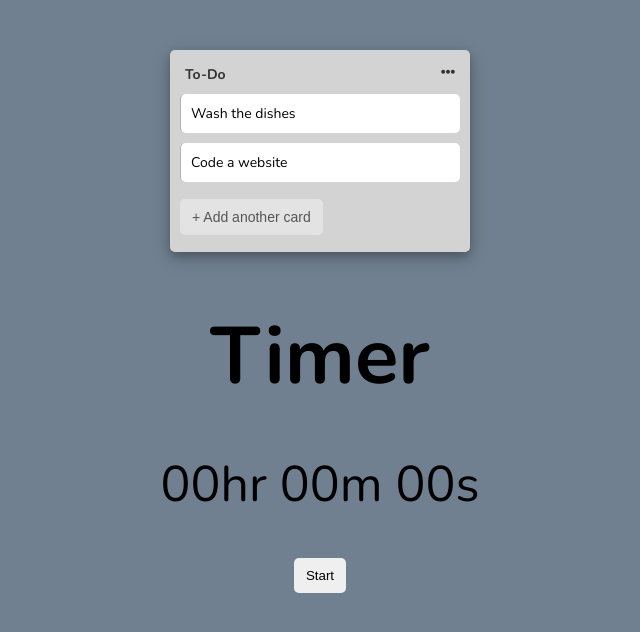
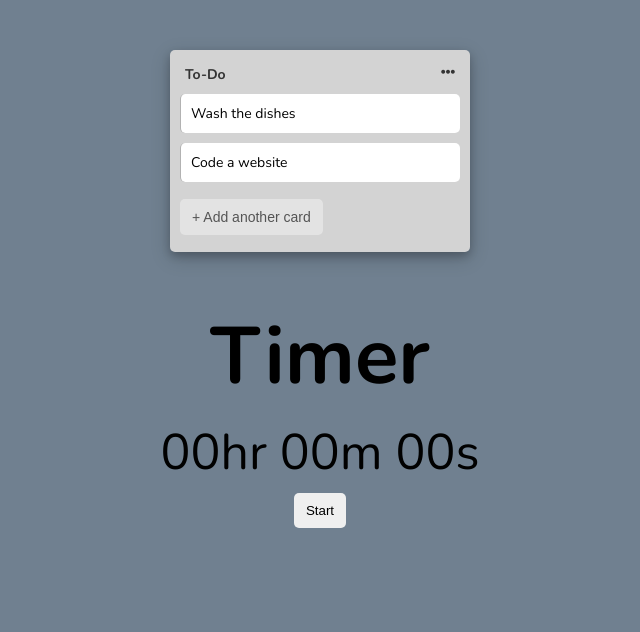
Before and after one commit to wwwLulu/Tracker-App, a Vue app: page / in a window 1280 px wide. Shown: the top 632 px of the page, without its empty margins (320-960 px from the left). Built offline with nearby package versions, Linux system fonts and the light colour scheme.

Commit message:
Added flipper to start button

```diff
--- a/src/components/TimerStartButton.vue
+++ b/src/components/TimerStartButton.vue
@@ -1,9 +1,17 @@
 <template>
-    <div class="flipper-container" v-on:click="$emit('startStopTimer')">
+    <div
+        v-bind:class="{ active: isStarted }"
+        class="flip-container"
+        v-on:click="$emit('startStopTimer')"
+    >
         <div class="flipper">
-            <button class="btn btn-normal">
-                {{ isStarted ? 'Stop' : 'Start' }}
-            </button>
+            <div class="front">
+                <button class="btn btn-normal">Start</button>
+            </div>
+
+            <div class="back">
+                <button class="btn btn-normal">Stop</button>
+            </div>
         </div>
     </div>
 </template>
@@ -15,3 +23,55 @@ export default {
     },
 }
 </script>
+
+<style lang="scss" scoped>
+.flip-container {
+    perspective: 1000px;
+}
+.flip-container,
+.front,
+.back {
+    height: 100px;
+    width: 200px;
+}
+
+/* flip speed goes here */
+
+.flip-container {
+    perspective: 1000px;
+}
+/* flip the pane when hovered */
+.flip-container.active .flipper {
+    transform: rotateY(180deg);
+}
+
+/* flip speed goes here */
+.flipper {
+    transition: 0.6s;
+    transform-style: preserve-3d;
+
+    position: relative;
+}
+
+/* hide back of pane during swap */
+.front,
+.back {
+    backface-visibility: hidden;
+
+    position: absolute;
+    top: 0;
+    left: 0;
+}
+
+/* front pane, placed above back */
+.front {
+    z-index: 2;
+    /* for firefox 31 */
+    transform: rotateY(0deg);
+}
+
+/* back, initially hidden pane */
+.back {
+    transform: rotateY(180deg);
+}
+</style>
```
